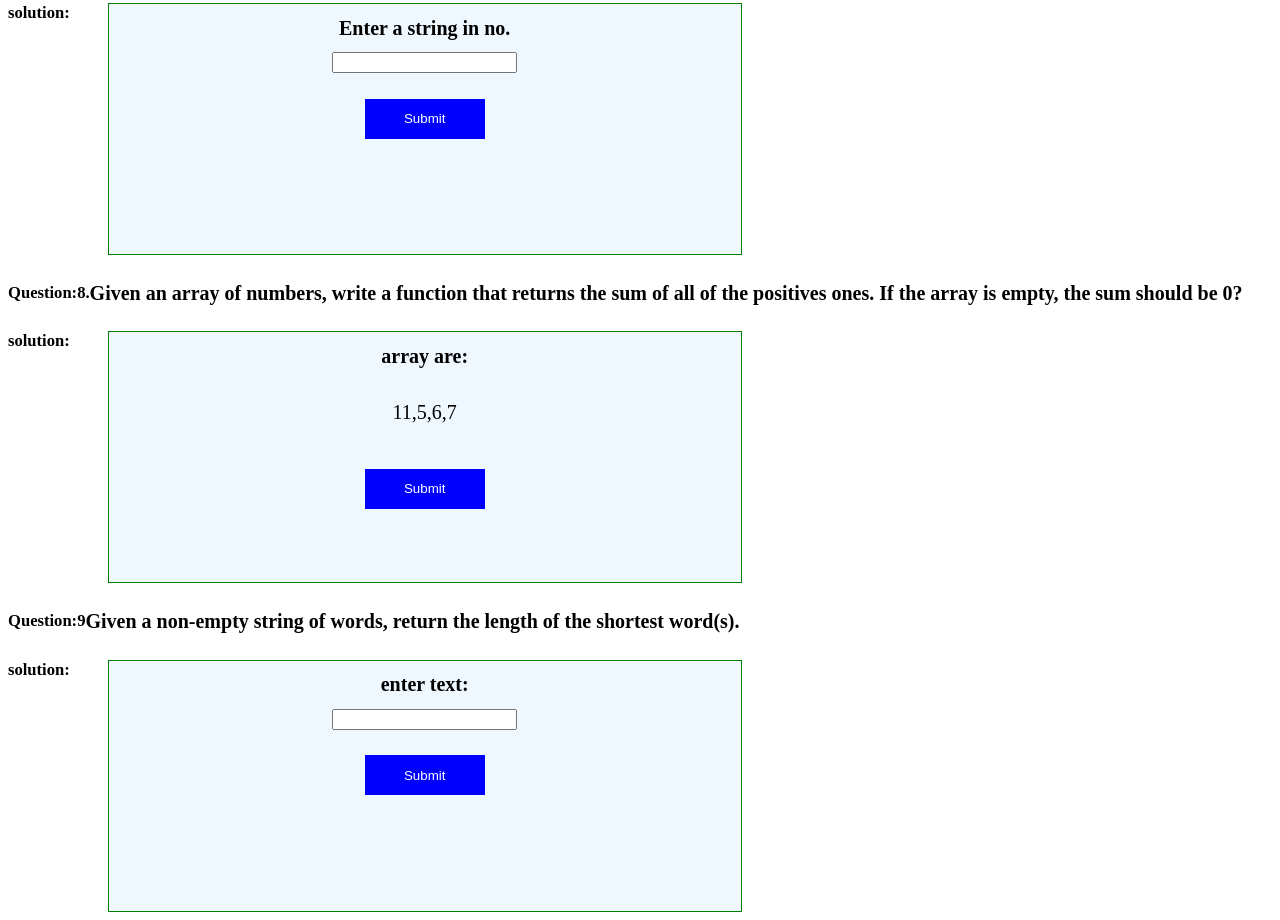
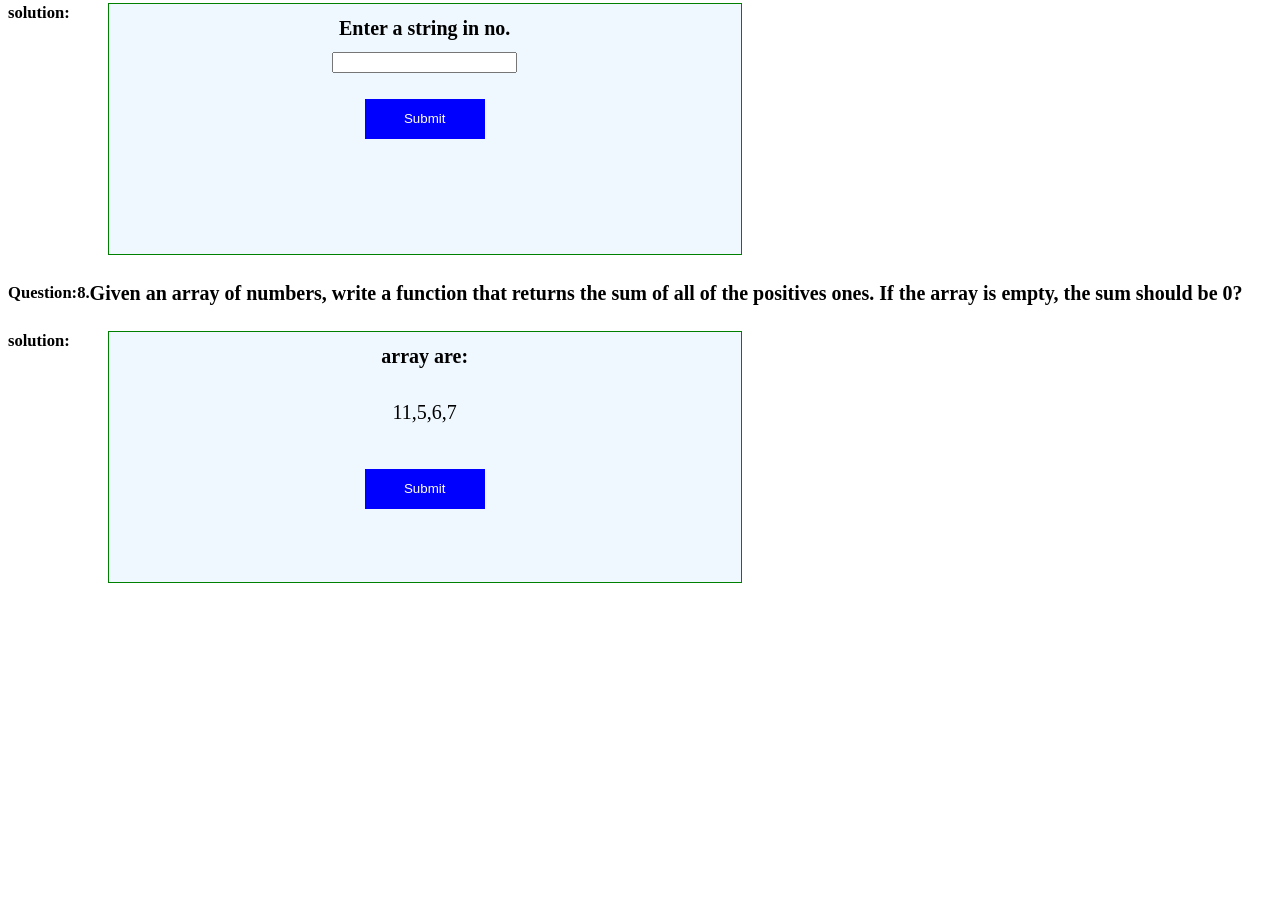
Before and after one commit to VaniAwasthi/JavaScript-Challenges, a plain HTML site: page Index.html in a window 1280 px wide. Shown: the part 2168-3088 px from the top of the page. After the commit the page ends 2759 px from the top, so only its background shows below. Drawn offline with Linux system fonts and the light colour scheme.

Commit message:
Add existing project files to Git

```diff
--- a/Index.html
+++ b/Index.html
@@ -147,24 +147,6 @@
         </div>
 
     </div>
-    <div class="ninth">
-        <div class="questionSection">
-            <h5>Question:9</h5>
-            <h4> Given a non-empty string of words, return the length of the shortest word(s).</h4>
-        </div>
-        <div class="solutionSection">
-            <h5 id="solution">solution:</h5>
-            <div class = "results">
-                <h4 class="enterValue" > enter text:</h4>
-                <input type = "text" name = "inputText" id = "textAreas"/>
-                <button class="btn" onclick = "shortestWord()" > Submit </button>
-                <div class = "resultText">
-                    <p id = "sortedstring"> </p>
-                </div>
-            </div>
-        </div>
-
-    </div>
     <script src="Index.js"></script>
 </body>
 </html>
--- a/Index.js
+++ b/Index.js
@@ -106,20 +106,3 @@ function positiveSum() {
 
 }
   //end of solution//
-  //Given a non-empty string of words, return the length of the shortest word(s).//
-  //solution//
-  var str = '';
-var statement = document.getElementById("textAreas");
- str=statement.value;
-var results=document.getElementById("sortedstring")
-  function shortestWord(str){
-    let words=str.split('  ');
-    let shortword=words[0];
-    for(let word of words){
-        if(word.length<shortword.length){
-            word=shortword;
-        }
-
-    }
-    return shortword
-}
```
